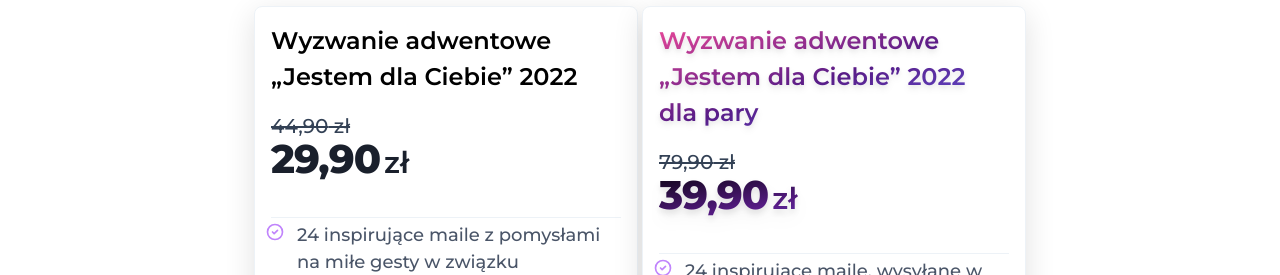
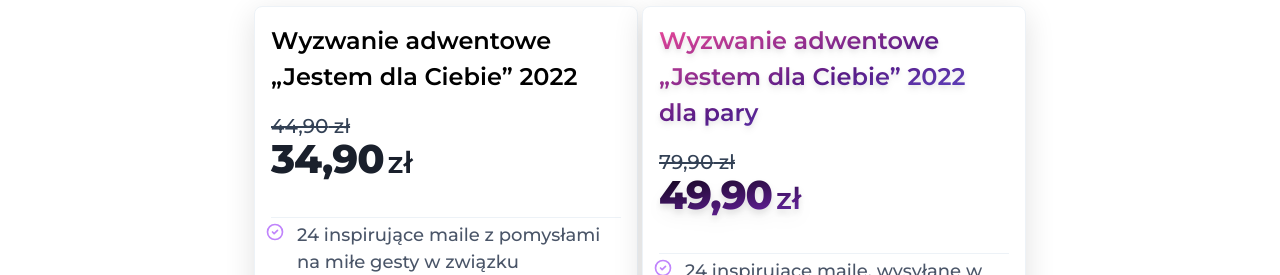
Before and after one commit to gcalus/akademiabliskichrelacji.pl, a Next.js app: page /wyzwanieadwentowe in a window 1280 px wide. Shown: the part 5380-5655 px from the top of the page. Built offline with nearby package versions, Linux system fonts and the light colour scheme.

Commit message:
Change price wyzwanieadwentowe

```diff
--- a/src/pages/wyzwanieadwentowe.tsx
+++ b/src/pages/wyzwanieadwentowe.tsx
@@ -378,7 +378,7 @@ Pracuję z osobami, które pragną rozwinąć swoje umiejętności relacyjne i k
               ],
             ],
             oldPrice: "44,90",
-            price: "29,90",
+            price: "34,90",
           },
           {
             title: "Wyzwanie adwentowe „Jestem dla Ciebie” 2022 dla pary",
@@ -393,7 +393,7 @@ Pracuję z osobami, które pragną rozwinąć swoje umiejętności relacyjne i k
               ],
             ],
             oldPrice: "79,90",
-            price: "39,90",
+            price: "49,90",
           },
         ]}
       >
```
